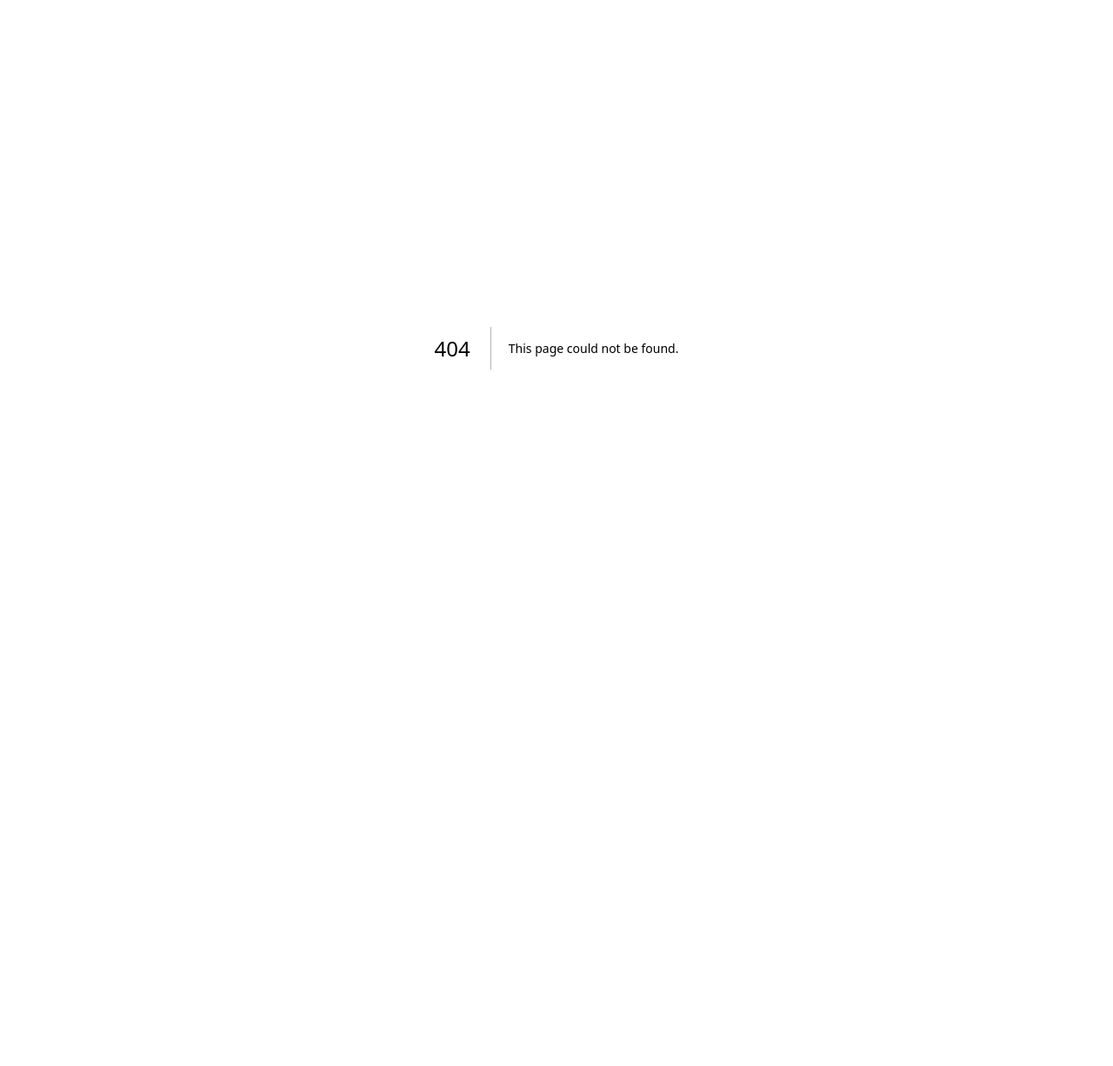
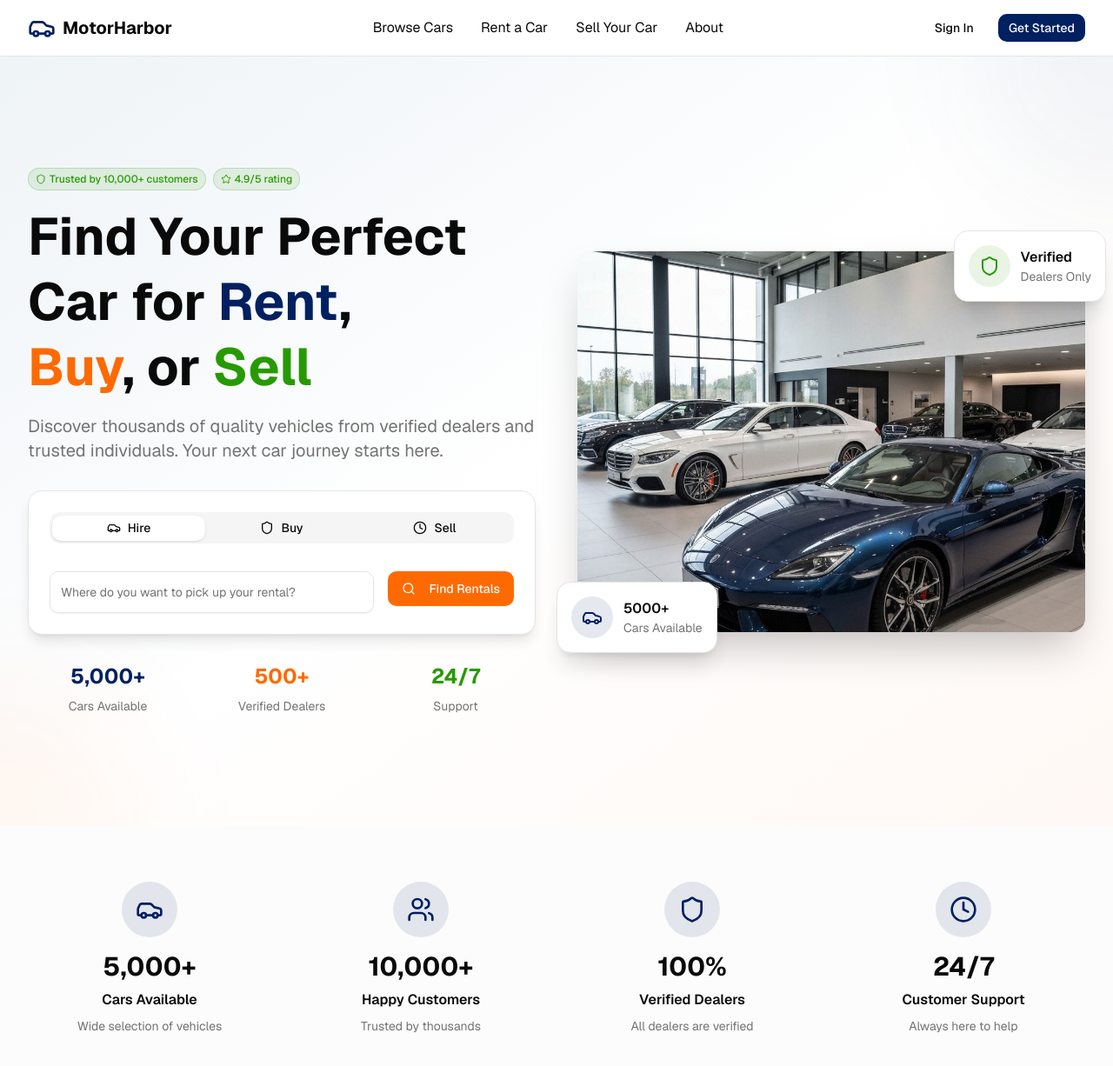
Before and after one commit to derksKCodes/car-hire-dealership-platform, a Next.js app: page / in a window 1280 px wide. Before the commit this address had no page. Shown: the top 1226 px of the page at 87% size. Before the commit the page ends 800 px from the top, so only its background shows below. Built offline with nearby package versions, Linux system fonts and the light colour scheme; no server answers.

Commit message:
Add main page

```diff
--- /dev/null
+++ b/app/page.tsx
@@ -0,0 +1,23 @@
+import { HeroSection } from "@/components/hero-section"
+import { FeaturedCars } from "@/components/featured-cars"
+import { HowItWorks } from "@/components/how-it-works"
+import { Stats } from "@/components/stats"
+import { Testimonials } from "@/components/testimonials"
+import { Navbar } from "@/components/navbar"
+import { Footer } from "@/components/footer"
+
+export default function HomePage() {
+  return (
+    <div className="min-h-screen bg-background">
+      <Navbar />
+      <main>
+        <HeroSection />
+        <Stats />
+        <FeaturedCars />
+        <HowItWorks />
+        <Testimonials />
+      </main>
+      <Footer />
+    </div>
+  )
+}
```
